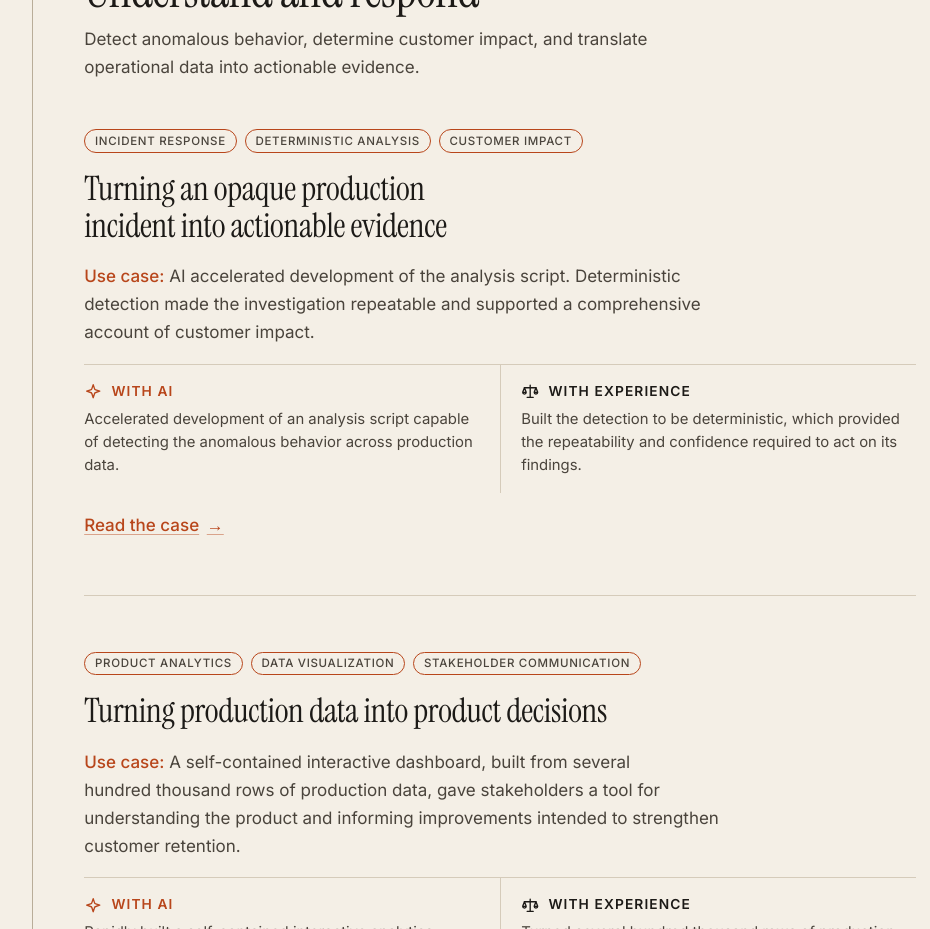
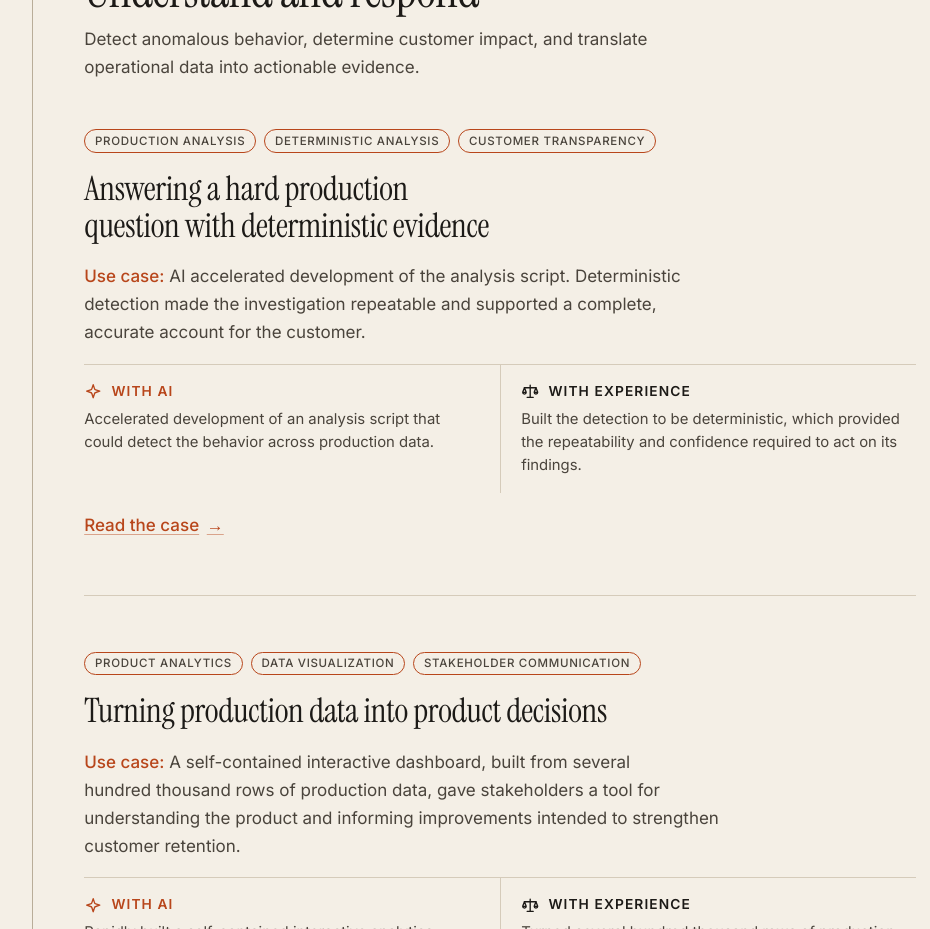
Before and after one commit to bry-an/bryanyunisdotcom, a Next.js app: page / in a window 1280 px wide. Shown: the part 4080-5009 px from the top of the page, without its empty margins (32-962 px from the left). Built offline with nearby package versions, Linux system fonts and the light colour scheme.

Commit message:
more copy updates

```diff
--- a/next.config.ts
+++ b/next.config.ts
@@ -7,7 +7,15 @@ const nextConfig: NextConfig = {
   trailingSlash: true,
   // The old Work index duplicated the homepage; its content lives there now.
   async redirects() {
-    return [{ source: "/projects", destination: "/#featured-work", permanent: false }];
+    return [
+      { source: "/projects", destination: "/#featured-work", permanent: false },
+      // Renamed slug; keeps old links working.
+      {
+        source: "/projects/deterministic-incident-analysis/:path*",
+        destination: "/projects/deterministic-production-analysis/:path*",
+        permanent: true,
+      },
+    ];
   },
 };
 
--- a/src/content/profile.ts
+++ b/src/content/profile.ts
@@ -44,7 +44,7 @@ export const introduction: string[] = [
  */
 export const aboutIntroduction: string[] = [
   "I’m a software engineer and technical lead working across architecture, product engineering, and AI-assisted development. At [Gateless](https://gateless.com/), I lead engineering work on a team on a mortgage underwriting platform that spans customer-facing applications, distributed services, financial integrations, and an expert system with thousands of interconnected business rules.",
-  "I take ownership of product outcomes, from clarifying what we need to solve to verifying that the solution works under realistic conditions. That can mean finding gaps between a partner’s requirements and our data model, reproducing complex underwriting behavior before deployment, or using deterministic analysis to establish the full customer impact of a production incident.",
+  "I take ownership of product outcomes, from clarifying what we need to solve to verifying that the solution works under realistic conditions. That can mean finding gaps between a partner’s requirements and our data model, reproducing complex underwriting behavior before deployment, or using deterministic analysis to give a customer a complete, accurate account of unexpected production behavior.",
   "My earlier work at RE/MAX and OppenheimerFunds shaped that approach. I led the development of a shared content-rendering service and helped turn a fragmented employee provisioning process into a single workflow that could be completed in minutes.",
   "AI extends the reach of that engineering experience. It helps me trace unfamiliar systems, explore edge cases, and see how a decision in one part of a platform will affect another. I use that understanding to ask better questions, verify changes more thoroughly, and make better technical decisions.",
 ];
--- a/src/content/projects.ts
+++ b/src/content/projects.ts
@@ -60,24 +60,24 @@ This allowed us to surface important questions to our integration partner early,
       "Identified incompatibilities and ambiguous scenarios that happy-path testing could easily overlook, and surfaced them to the integration partner before they became production problems.",
   },
   {
-    slug: "deterministic-incident-analysis",
+    slug: "deterministic-production-analysis",
     sourceNumber: 2,
-    title: "Turning an opaque production incident into actionable evidence",
-    subtitle: "Identifying the full impact of unexpected production behavior",
-    topics: ["Incident response", "Deterministic analysis", "Customer impact"],
+    title: "Answering a hard production question with deterministic evidence",
+    subtitle: "Establishing the full scope of unexpected production behavior",
+    topics: ["Production analysis", "Deterministic analysis", "Customer transparency"],
     summary:
-      "AI accelerated development of the analysis script. Deterministic detection made the investigation repeatable and supported a comprehensive account of customer impact.",
-    body: `When unexpected behavior emerged in one of our products, existing observability tools couldn't identify the full population of affected cases.
+      "AI accelerated development of the analysis script. Deterministic detection made the investigation repeatable and supported a complete, accurate account for the customer.",
+    body: `When a product behaved unexpectedly, we needed to know exactly which cases were involved, and existing observability tools couldn't give us a complete answer.
 
-I used AI to rapidly develop a deterministic analysis script capable of detecting the anomalous behavior across production data.
+I used AI to rapidly develop a deterministic analysis script that could detect the behavior across production data.
 
-This transformed an otherwise difficult investigation into a repeatable, evidence-driven process. We could identify affected cases systematically and provide the customer with a comprehensive understanding of the incident's impact.
+That turned a difficult investigation into a repeatable, evidence-driven process. We could identify every relevant case systematically and give the customer a complete, accurate account.
 
 The AI accelerated development of the analysis. Deterministic logic provided the repeatability and confidence required to act on its findings.`,
     placement: { kind: "featured", priority: 3, role: "supporting" },
     stages: ["production"],
     withAI:
-      "Accelerated development of an analysis script capable of detecting the anomalous behavior across production data.",
+      "Accelerated development of an analysis script that could detect the behavior across production data.",
     withExperience:
       "Built the detection to be deterministic, which provided the repeatability and confidence required to act on its findings.",
   },
```
